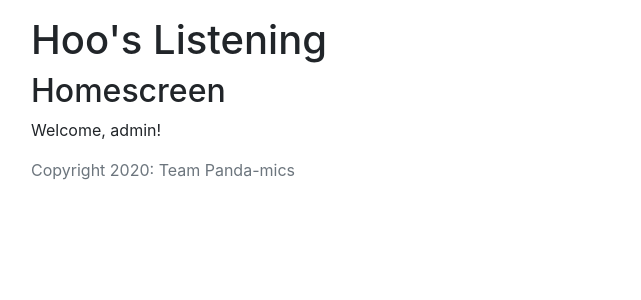
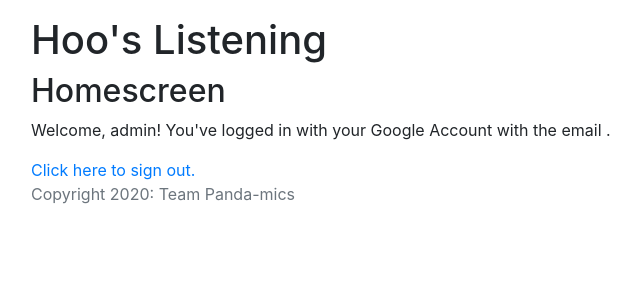
Before and after one commit to dzhang1024/CS3240, a Django app: page / in a window 1280 px wide. Shown: the part 56-356 px from the top of the page, without its empty margins (54-695 px from the left). Run offline with Django 3.2, Linux system fonts and the light colour scheme; a user stored in the database is signed in; some libraries are stand-ins or nearby versions.

Commit message:
Integrated Google Login

```diff
--- a/home/templates/base.html
+++ b/home/templates/base.html
@@ -30,6 +30,7 @@
               <a class="nav-link disabled" href="#">Templates</a>
             </li>
           </ul>
+
           <form class="form-inline mt-2 mt-md-0">
             <input class="form-control mr-sm-2" type="text" placeholder="Search" aria-label="Search">
             <button class="btn btn-outline-success my-2 my-sm-0" type="submit">Search</button>
--- a/home/templates/home/homescreen.html
+++ b/home/templates/home/homescreen.html
@@ -5,7 +5,8 @@
 
 <h2>Homescreen</h2>
 {% if user.is_authenticated %}
-  <p>Welcome, {{ user.username }}!</p>
+  <p>Welcome, {{ user.username }}! You've logged in with your Google Account with the email <a href="mailto:{{user.email}}"> {{ user.email}}</a>.</p>
+  <a href="/accounts/logout">Click here to sign out.</a>
 {% else %}
   <a href="{% provider_login_url 'google' %}">Login with Google</a>
 {% endif %}
--- a/hooslistening/settings.py
+++ b/hooslistening/settings.py
@@ -139,7 +139,7 @@ AUTHENTICATION_BACKENDS = (
      'allauth.account.auth_backends.AuthenticationBackend',
  )
 
-SITE_ID = 1
+SITE_ID = 0
 LOGIN_REDIRECT_URL = '/'
 
 SOCIALACCOUNT_PROVIDERS = {
```
Also changed, not shown: db.sqlite3.
